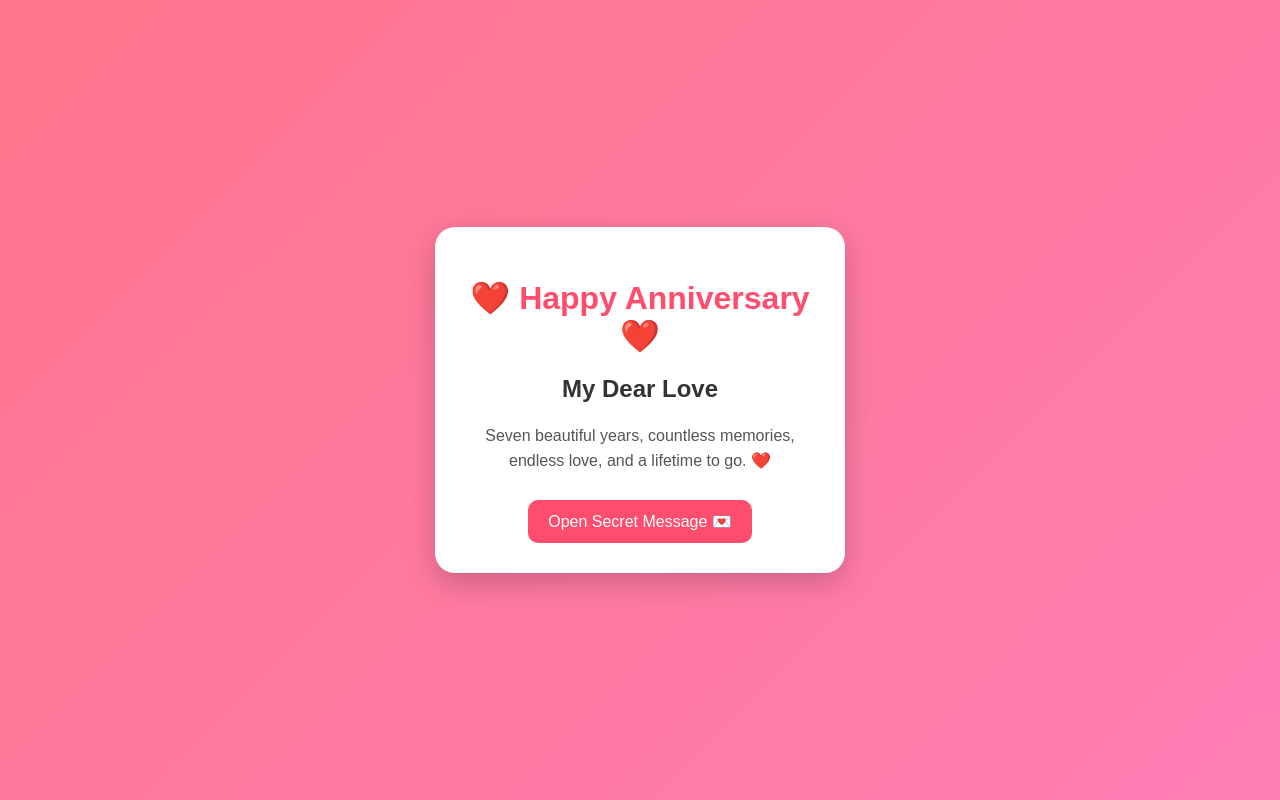
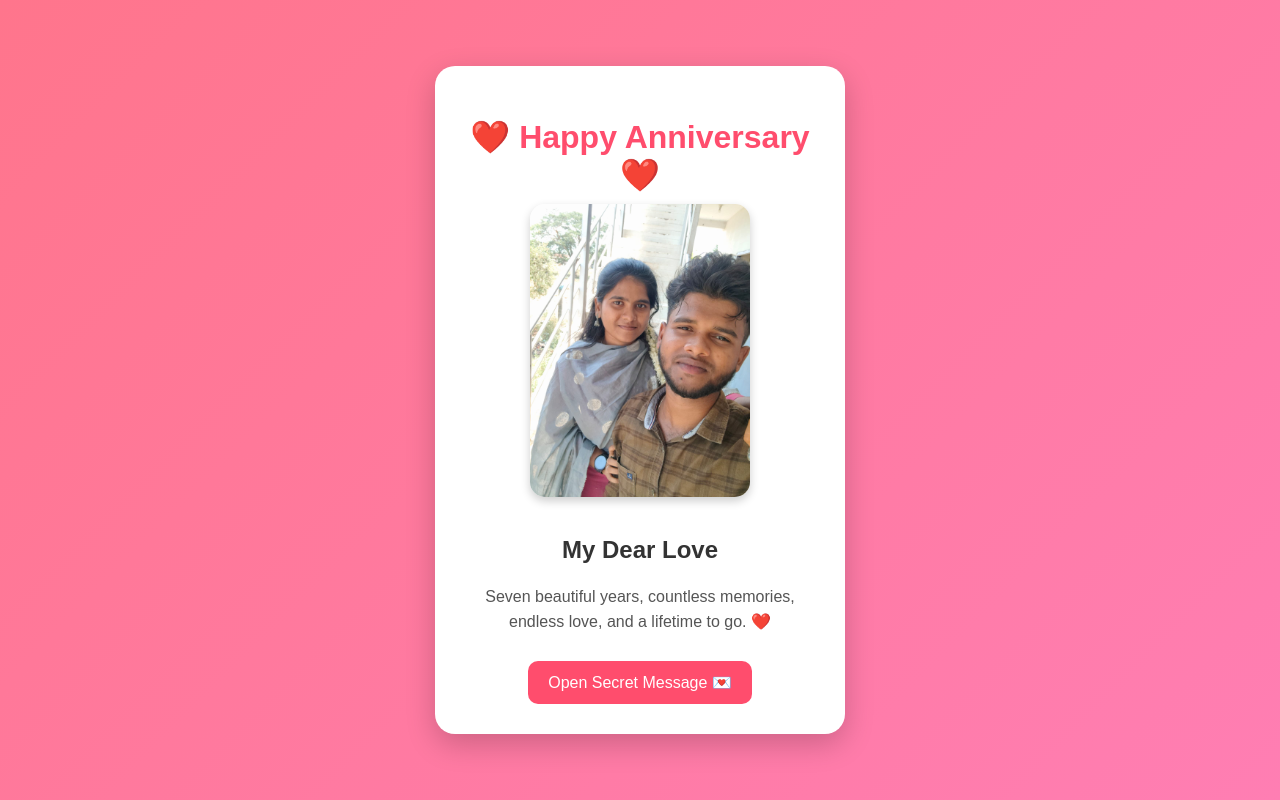
Before and after one commit to kathirneha2009-lang/Love-Anniversary, a plain HTML site: page index.html in a window 1280 px wide. Drawn offline with Linux system fonts and the light colour scheme.

Commit message:
Update index.html

```diff
--- a/index.html
+++ b/index.html
@@ -84,6 +84,12 @@ transform:translateY(0);
 <div class="card">
 
 <h1>❤️ Happy Anniversary ❤️</h1>
+  <img src="IMG-20260522-WA0005.jpg"
+     alt="Our Photo"
+     style="width:220px;
+            border-radius:15px;
+            margin-bottom:15px;
+            box-shadow:0 4px 10px rgba(0,0,0,0.2);">
 
 <h2>My Dear Love</h2>
 
```
